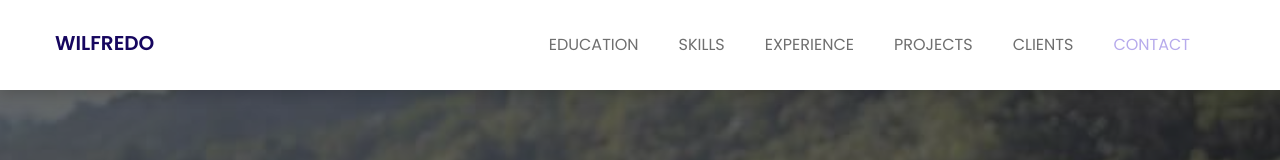
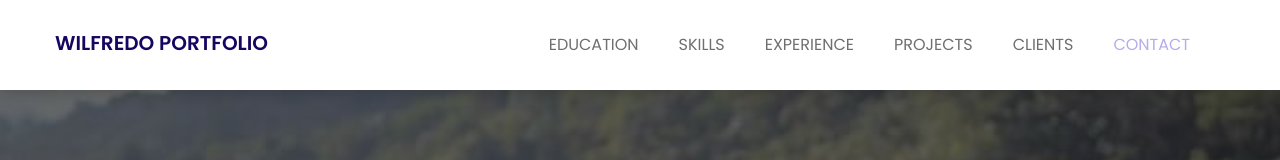
Before and after one commit to wildeveloper/portfolio, a plain HTML site: page index.html in a window 1280 px wide. Shown: the top 160 px of the page. Drawn offline with nearby package versions, Linux system fonts and the light colour scheme.

Commit message:
test update

```diff
--- a/index.html
+++ b/index.html
@@ -70,7 +70,7 @@
 			                <button type="button" class="navbar-toggle" data-toggle="collapse" data-target="#navbar-menu">
 			                    <i class="fa fa-bars"></i>
 			                </button>
-			                <a class="navbar-brand" href="index.html">Wilfredo</a>
+			                <a class="navbar-brand" href="index.html">Wilfredo Portfolio</a>
 			            </div><!--/.navbar-header-->
 			            <!-- End Header Navigation -->
 
```
